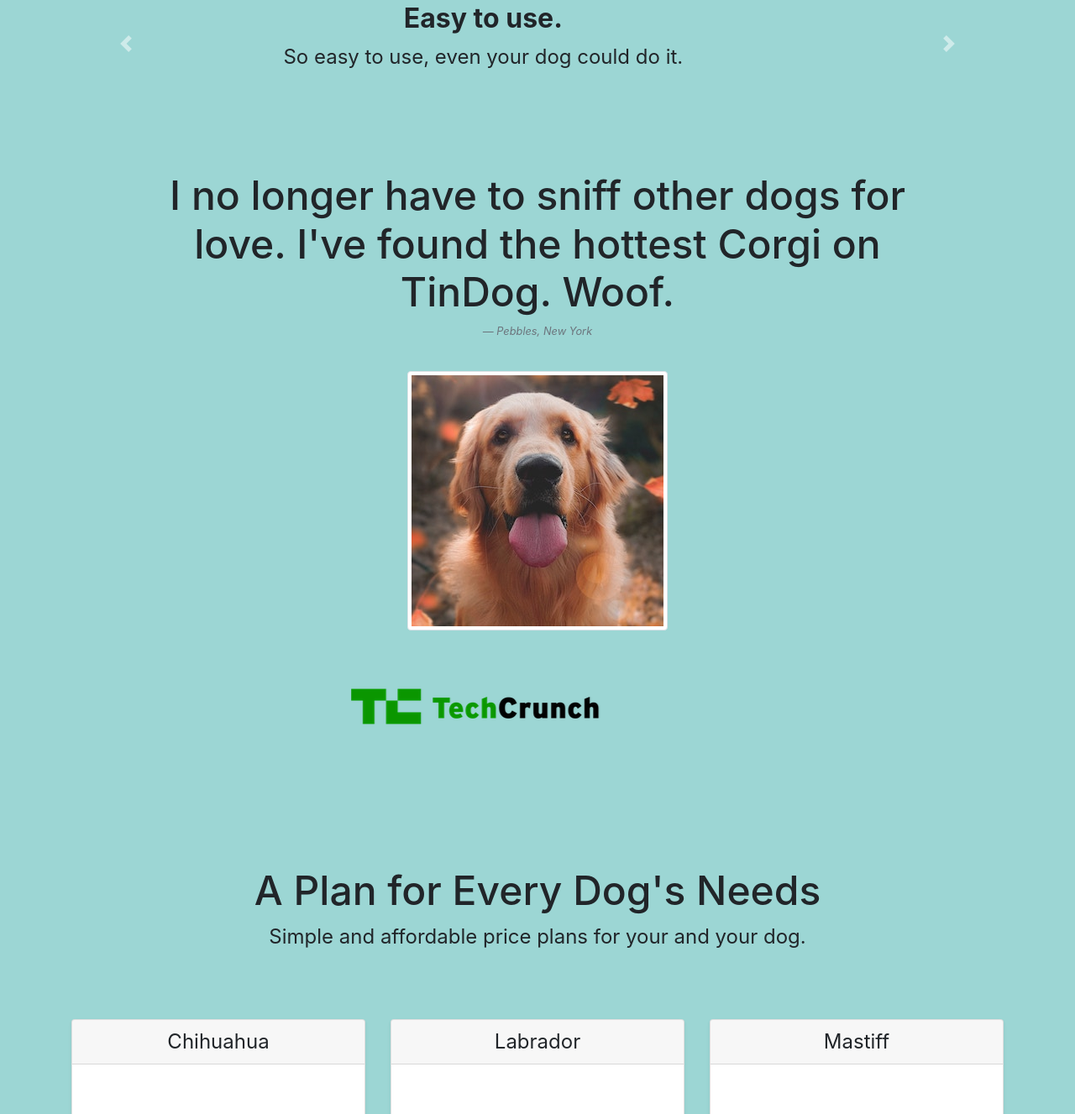
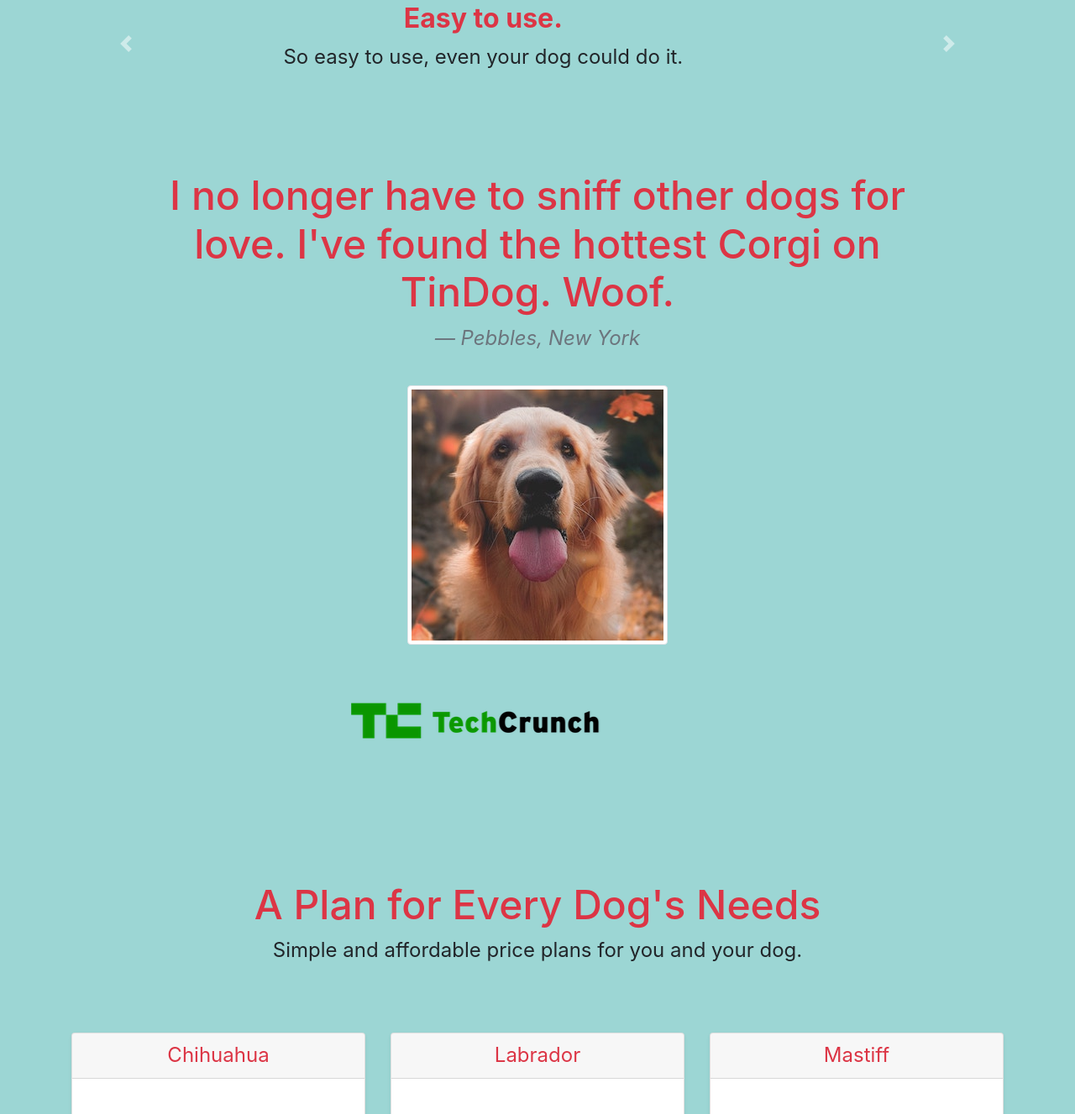
Before and after one commit to seanvastianroxas/TinDog, a plain HTML site: page index.html in a window 1280 px wide. Shown: the part 1113-2440 px from the top of the page at 84% size. Drawn offline with nearby package versions, Linux system fonts and the light colour scheme.

Commit message:
Add files via upload

```diff
--- a/index.html
+++ b/index.html
@@ -33,7 +33,7 @@
  <div class="row">
     <div class="col">
 
-      <h1 class="font-weight-bolder text-center">Meet new and interesting dogs nearby.</h1>
+      <h1 class="font-weight-bolder text-center text-danger">Meet new and interesting dogs nearby.</h1>
       <button type="button" class="mar btn btn-dark btn-lg"><i class="fas fa-tablet-alt" style="padding-right: 5px;"></i>Download</button>
       <button type="button" class="mar btn btn-dark btn-lg"><i class="fas fa-desktop" style="padding-right: 5px;"></i>Download</button>
         </div>
@@ -52,15 +52,15 @@
     <div id="carouselExampleControls" class="carousel slide" data-ride="carousel">
     <div class="carousel-inner" style="text-align: center;">
     <div class="carousel-item active">
-    <h3 class="font-weight-bold" style="font-size: 2em;">Easy to use.</h3>
+    <h3 class="font-weight-bold text-danger" style="font-size: 2em;">Easy to use.</h3>
     <p style="font-size: 1.5em;">So easy to use, even your dog could do it.</p></div>
 
     <div class="carousel-item">
-    <h3 class="font-weight-bold" style="font-size: 2em;">Elite Clientele</h3>
+    <h3 class="font-weight-bold text-danger" style="font-size: 2em;">Elite Clientele</h3>
     <p style="font-size: 1.5em;">We have all the dogs, the greatest dogs.</p></div>
 
     <div class="carousel-item">
-    <h3 class="font-weight-bold" style="font-size: 2em;">Guaranteed to work.</h3>
+    <h3 class="font-weight-bold text-danger" style="font-size: 2em;">Guaranteed to work.</h3>
     <p style="font-size: 1.5em;">Find the love of your dog's life or your money back.</p></div>
 
     </div>
@@ -82,8 +82,8 @@
 
   <section id="testimonials" class="bg">
 
-    <h2 style=" padding-top: 3%; font-size: 3em; margin-left: 15%; margin-right: 15%">I no longer have to sniff other dogs for love. I've found the hottest Corgi on TinDog. Woof.</h2>
-    <em class="blockquote-footer"style=" padding-bottom: 3%;">Pebbles, New York</em>
+    <h2 class="text-danger"style=" padding-top: 3%; font-size: 3em; margin-left: 15%; margin-right: 15%">I no longer have to sniff other dogs for love. I've found the hottest Corgi on TinDog. Woof.</h2>
+    <em class="blockquote-footer"style=" padding-bottom: 3%; font-size: 1.5em;">Pebbles, New York</em>
     <img class="img-thumbnail" src="images/dog-img.jpg" alt="dog-profile">
 
 
@@ -121,14 +121,14 @@
 
   <section id="pricing" style=" padding-top: 7%; padding-bottom: 7%" >
 
-    <h2 class="bg" style="font-size:3em">A Plan for Every Dog's Needs</h2>
-    <p class="bg" style="font-size:1.5em">Simple and affordable price plans for your and your dog.</p>
+    <h2 class="bg text-danger" style="font-size:3em">A Plan for Every Dog's Needs</h2>
+    <p class="bg" style="font-size:1.5em">Simple and affordable price plans for you and your dog.</p>
 
      <div class="container" style="padding-top: 5%">
   <div class="card-deck mb-3 text-center">
     <div class="card mb-4 shadow-sm">
       <div class="card-header">
-        <h4 class="my-0 font-weight-normal">Chihuahua</h4>
+        <h4 class="my-0 font-weight-normal text-danger">Chihuahua</h4>
       </div>
       <div class="card-body">
         <h1 class="card-title pricing-card-title">Free</small></h1>
@@ -145,7 +145,7 @@
 
     <div class="card mb-4 shadow-sm">
       <div class="card-header">
-        <h4 class="my-0 font-weight-normal">Labrador</h4>
+        <h4 class="my-0 font-weight-normal text-danger">Labrador</h4>
       </div>
       <div class="card-body">
         <h1 class="card-title pricing-card-title">$49 <small class="text-muted">/ mo</small></h1>
@@ -162,7 +162,7 @@
 
     <div class="card mb-4 shadow-sm">
       <div class="card-header">
-        <h4 class="my-0 font-weight-normal">Mastiff</h4>
+        <h4 class="my-0 font-weight-normal text-danger">Mastiff</h4>
       </div>
       <div class="card-body">
         <h1 class="card-title pricing-card-title">$99 <small class="text-muted">/ mo</small></h1>
@@ -191,7 +191,7 @@
 
   <div class="text-center">
 
-    <h3 style="font-size: 3rem; padding-bottom: 3%;">Find the True Love of Your Dog's Life Today.</h3>
+    <h3 class="text-danger" style="font-size: 3rem; padding-bottom: 3%;">Find the True Love of Your Dog's Life Today.</h3>
       <button type="button" class="mar btn btn-dark btn-lg"><i class="fas fa-tablet-alt" style="padding-right: 5px;"></i>Download</button>
       <button type="button" class="mar btn btn-dark btn-lg"><i class="fas fa-desktop" style="padding-right: 5px;"></i>Download</button>
 
@@ -202,7 +202,7 @@
 
   <footer id="footer">
 
-    <p class="text-center" style="padding-top: 5%;">© Copyright 2018 TinDog</p>
+    <p class="text-center text-danger" style="padding-top: 5%;">© Copyright 2018 TinDog</p>
 
   </footer>
 
```
